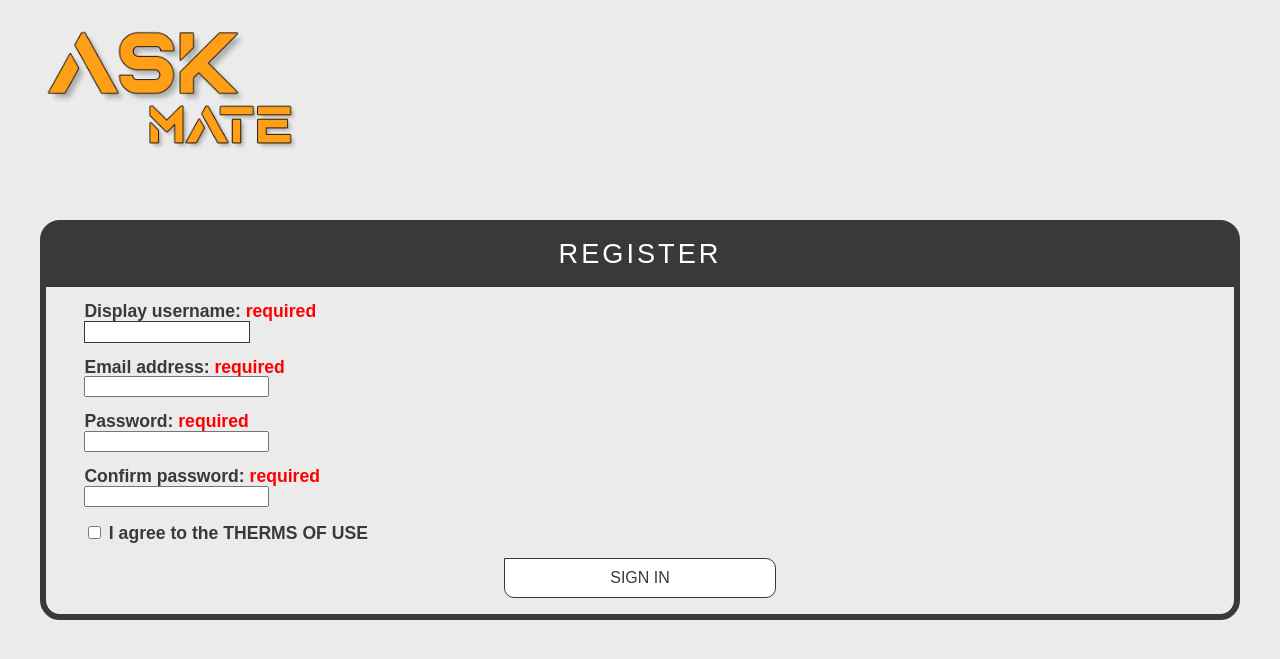
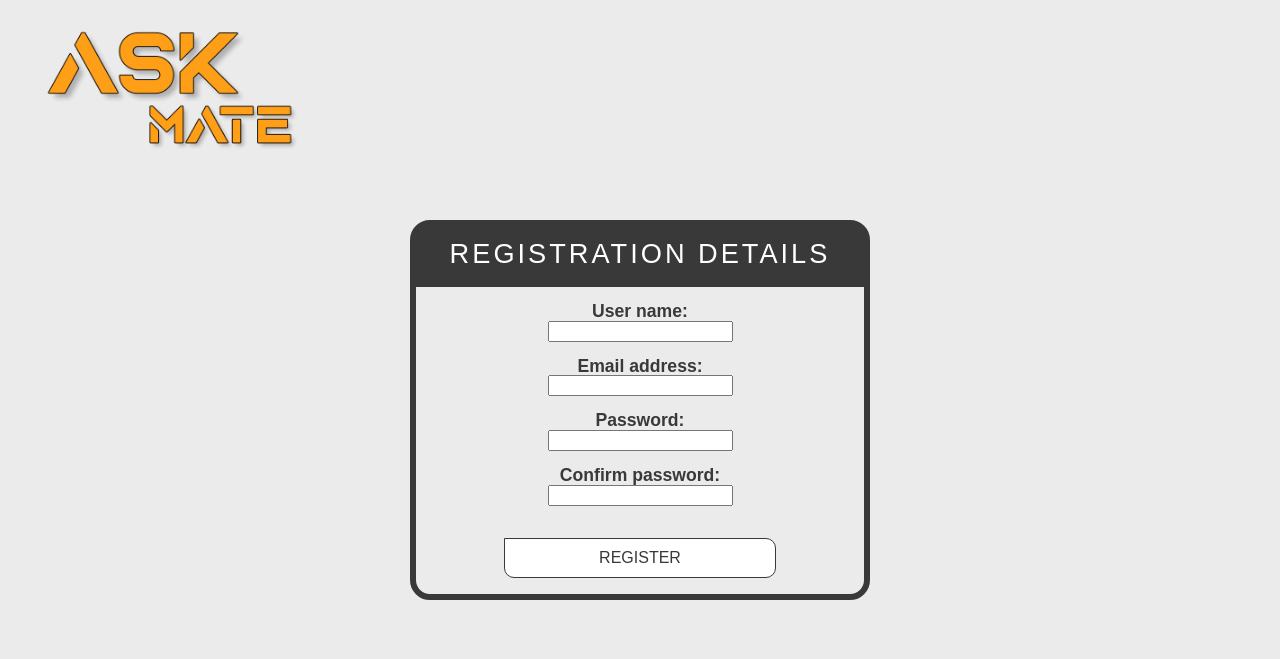
Before and after one commit to wikuuu1/ask-mate-python-html, a Flask app: page /register in a window 1280 px wide. Shown: the top 659 px of the page. Run offline with Flask 2, Linux system fonts and the light colour scheme.

Commit message:
Improved register and login pages

```diff
--- a/server.py
+++ b/server.py
@@ -1,4 +1,4 @@
-from flask import Flask, render_template, request, redirect
+from flask import Flask, render_template, request, redirect, session
 import data_manager
 import os
 import util
@@ -313,7 +313,20 @@ def login():
 @app.route("/register", methods=["GET"])
 def register():
 
-    return render_template('register.html')
+    return render_template('register.html', missmatch='False')
+
+
+@app.route("/register", methods=["POST"])
+def register_post():
+    password = request.form.get('password')
+    c_password = request.form.get('c_password')
+    if password == c_password:
+        username = request.form.get('username')
+        email = request.form.get('email')
+        data_manager.create_new_user(username, email, password)
+        return render_template('login.html')
+    else:
+        return render_template('register.html', missmatch=True)
 
 
 if __name__ == "__main__":
--- a/static/style.css
+++ b/static/style.css
@@ -680,4 +680,5 @@ button.submit-btn:hover {
 
 label span {
     color: red;
+    font-weight: normal;
 }
--- a/templates/register.html
+++ b/templates/register.html
@@ -5,29 +5,37 @@
         <div id="logo-container"></div>
     </a>
 
-    <div class="form_layout">
+    <div class="form_layout" style="min-width: 28rem; max-width: 28rem; margin-left: auto; margin-right: auto">
 
-        <h1 class="action_title">REGISTER</h1>
+        <h1 class="action_title">REGISTRATION DETAILS</h1>
 
-        <form action="{{ url_for('register') }}" enctype="multipart/form-data" method="POST" class="action_form">
-            <label for="display_username">Display username: <span>required</span></label><br>
-            <input type="text" id="display_username" name="display_username" required style="width: 160px; margin: 0; line-height: 0; border-radius: 0;font-size: 1em"><br><br>
+        <form action="{{ url_for('register_post') }}" method="POST" class="action_form" style="text-align: center">
+            <label for="display_username">User name:</label><br>
+            <input id="display_username" name="username" required><br><br>
 
-            <label for="email">Email address: <span>required</span></label><br>
+            <label for="email">Email address: </label><br>
             <input type="email" id="email" name="email" required><br><br>
 
-            <label for="password">Password: <span>required</span></label><br>
+            <label for="password">Password:
+            <span>
+                {% if missmatch == True %}
+                    missmatch
+                {% endif %}
+            </span>
+            </label>
+            <br>
             <input type="password" id="password" name="password" required><br><br>
 
-            <label for="confirm_password">Confirm password: <span>required</span><br></label>
-            <input type="password" id="confirm_password" name="password" required><br><br>
+            <label for="confirm_password">Confirm password:
+            <span>
+                {% if missmatch == True %}
+                    missmatch
+                {% endif %}
+            </span>
+            </label><br>
+            <input type="password" id="confirm_password" name="c_password" required><br><br>
 
-            <span id='message'></span>
-
-            <input type="checkbox" id="terms_of_use">
-            <label for="terms_of_use">I agree to the THERMS OF USE</label>
-
-            <input type="submit" value="SIGN IN">
+            <input type="submit" value="REGISTER">
         </form>
 
     </div>
```
Also changed, not shown: data_manager.py (+11 -0 lines), templates/login.html (+4 -4 lines).
